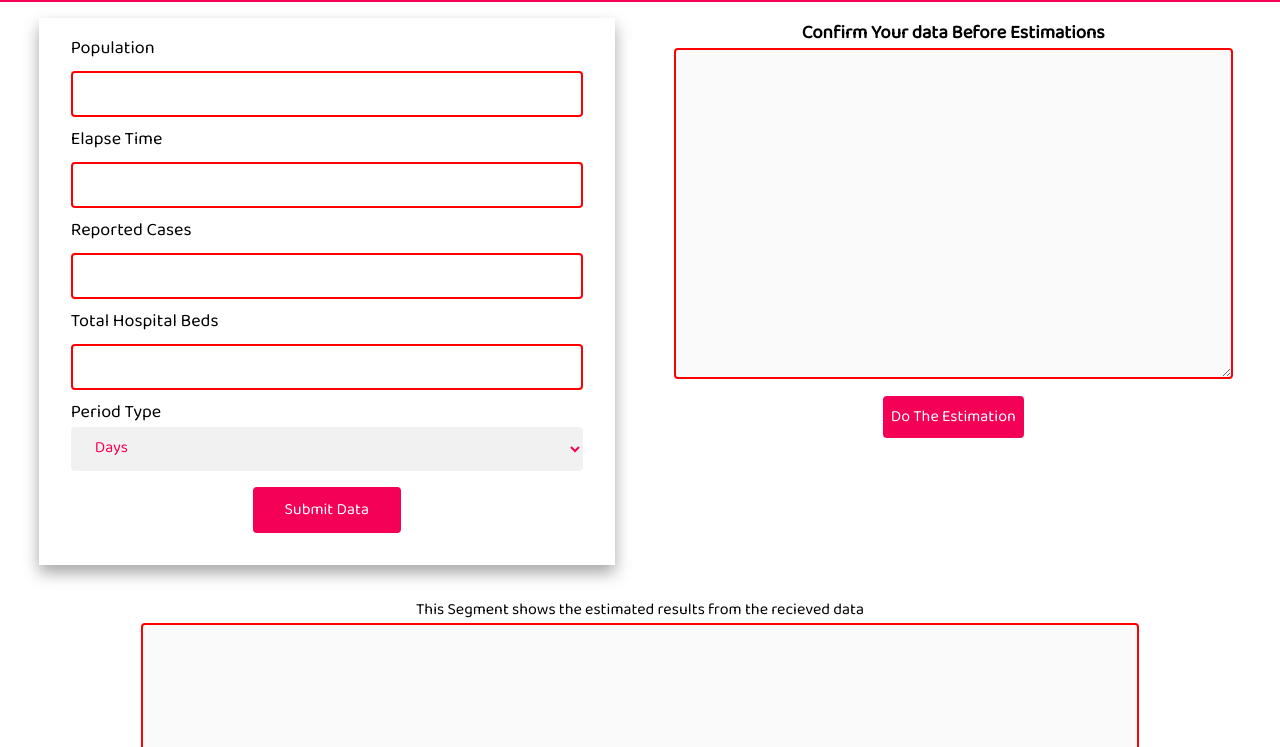
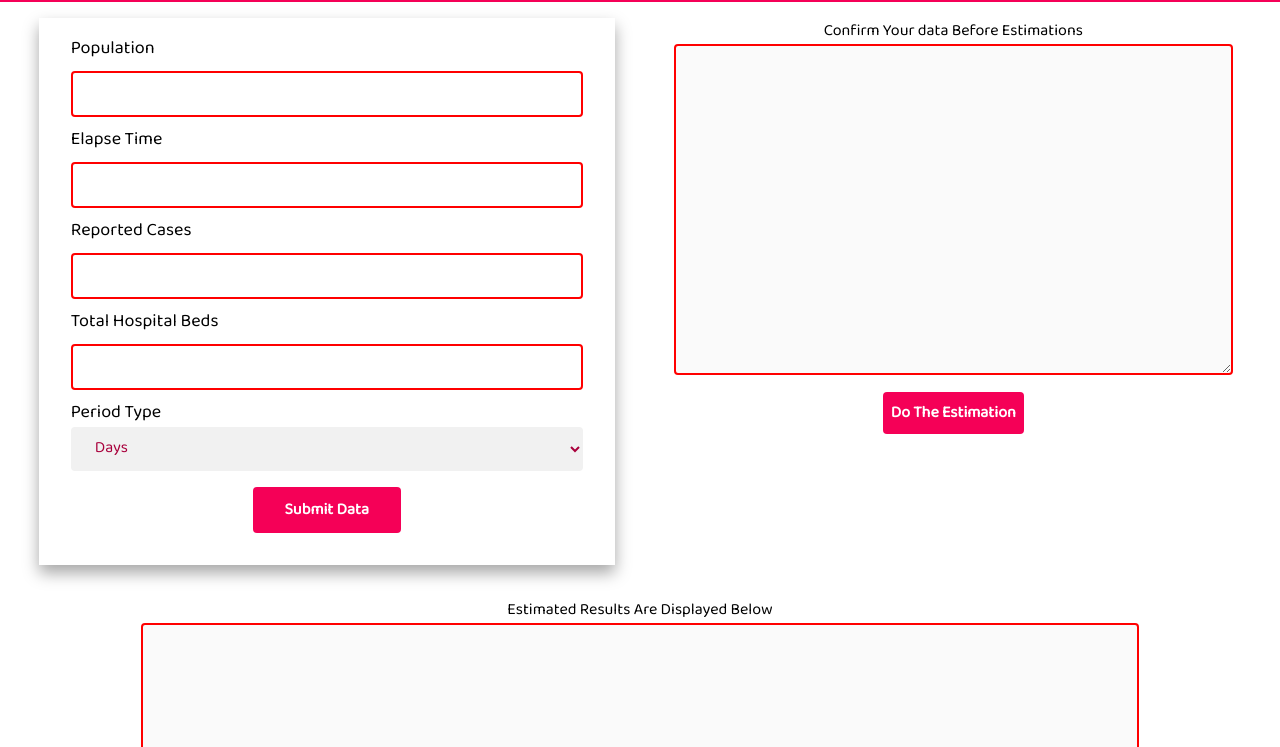
Before and after one commit to samuelkurdz/covidfrontend, a plain HTML site: page index.html in a window 1280 px wide. Shown: the part 53-800 px from the top of the page. Drawn offline with Linux system fonts and the light colour scheme.

Commit message:
Assesssibilty fixed

```diff
--- a/index.html
+++ b/index.html
@@ -40,7 +40,7 @@
     </form>
 
     <div class="data">
-      <h3>Confirm Your data Before Estimations</h3>
+      <label for="dataDisplayer">Confirm Your data Before Estimations</label>
       <textarea name="dataText" id="dataDisplayer" cols="30" rows="10" disabled></textarea>
       <!-- Button to perform estimation -->
       <button type="submit" class="toEstimate">Do The Estimation</button>
@@ -48,7 +48,7 @@
   </div>
 
   <div class="estimatedDisplay">
-    <p>This Segment shows the estimated results from the recieved data</p>
+    <label for="ResultDisplayer">Estimated Results Are Displayed Below</label>
     <textarea name="dataText" id="ResultDisplayer" cols="30" rows="10" disabled></textarea>
   </div>
 
--- a/scss/style.scss
+++ b/scss/style.scss
@@ -7,6 +7,7 @@ $background : #F50057;
   border: none;
   color: white;
   font-size: 16px;
+  font-weight: bold;
   transition-duration: 0.6s;
   cursor: pointer;
   border-radius: 4px;
@@ -74,7 +75,7 @@ form {
     padding: 8px 20px;
     border: none;
     border-radius: 4px;
-    color: $background;
+    color: darken($background, 15%);
     font-size: 16px;
     background-color: #f1f1f1;
   }
```
Also changed, not shown: css/style.css, 1 other file.
